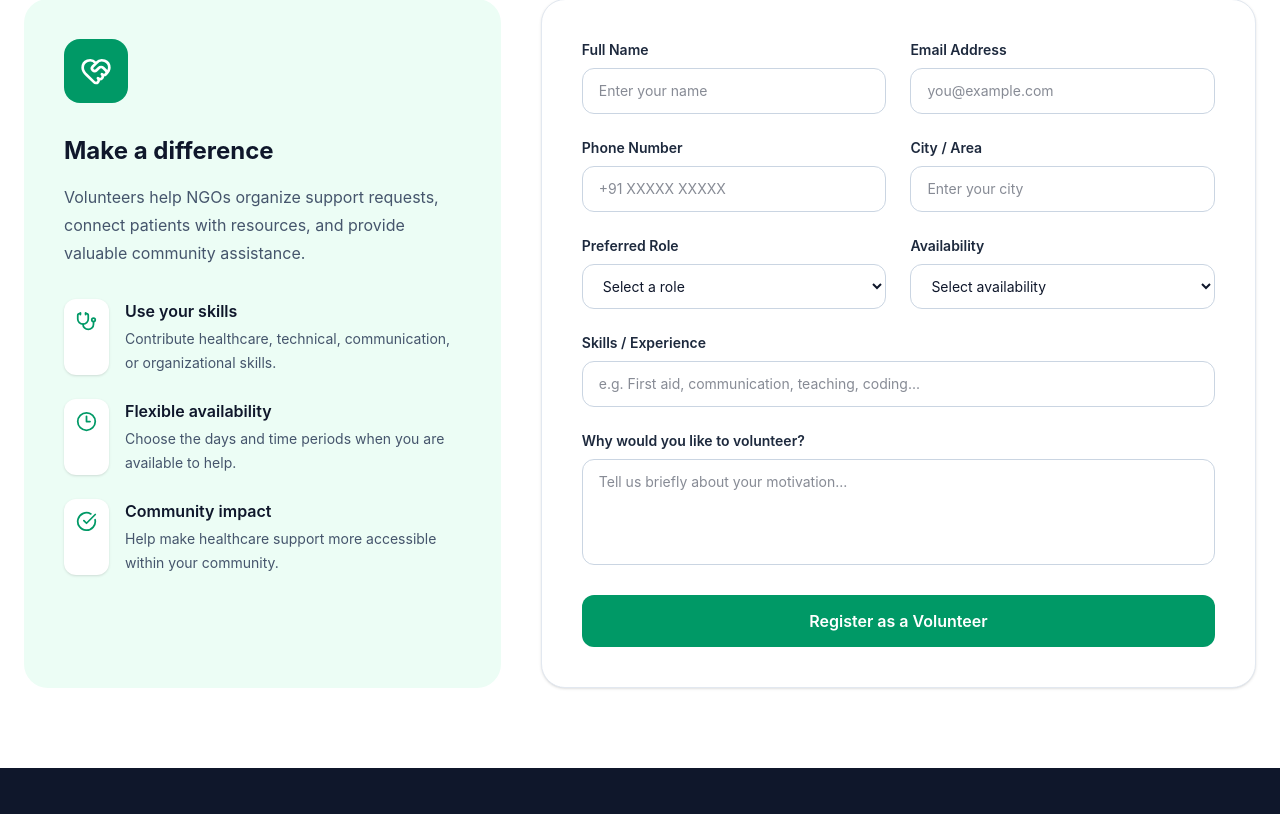
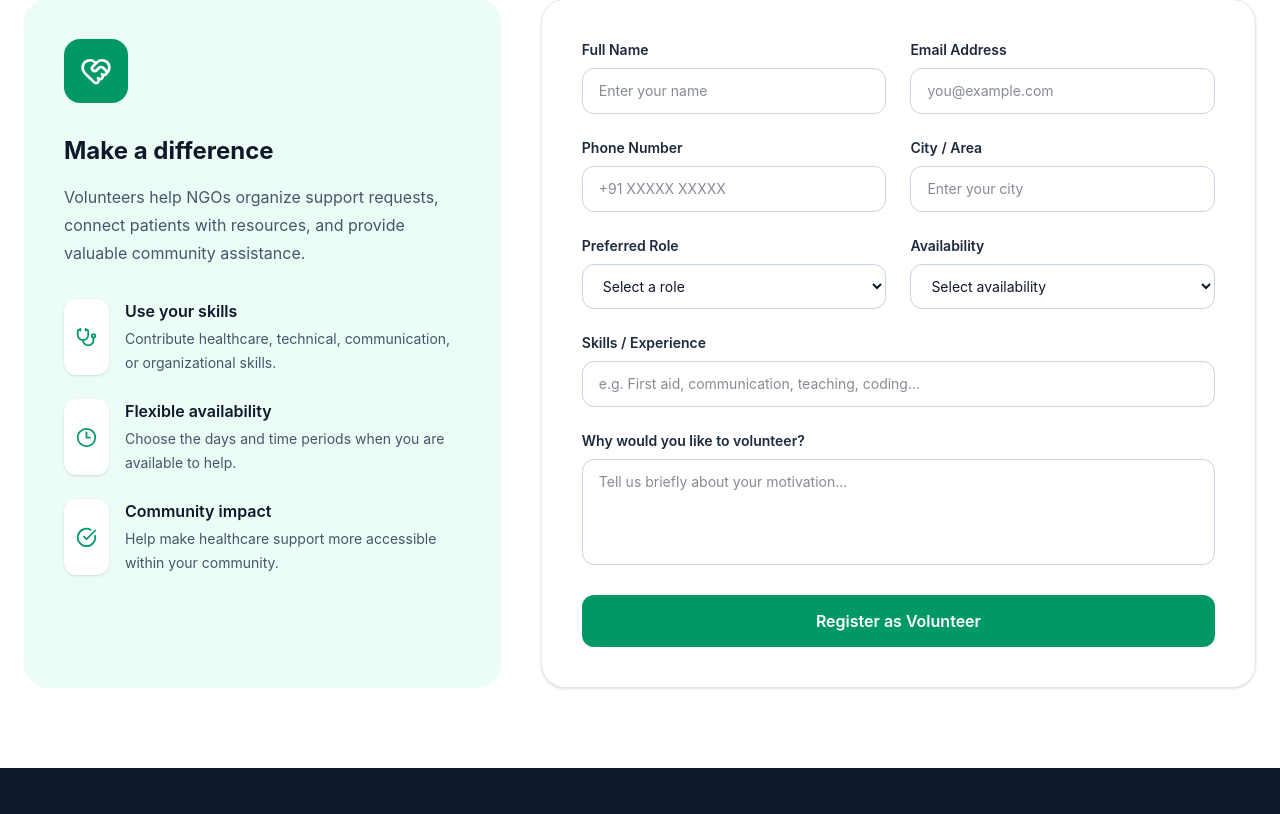
Before and after one commit to Sumituuu777/Care_connect, a React (Vite) app in the folder frontend/: page /volunteer in a window 1280 px wide. Shown: the part 330-1144 px from the top of the page. Built offline with nearby package versions, Linux system fonts and the light colour scheme.

Commit message:
connected volunteer for to backend and fixed ui issue

```diff
--- a/frontend/src/components/VolunteerForm.jsx
+++ b/frontend/src/components/VolunteerForm.jsx
@@ -1,4 +1,5 @@
 import { useState } from "react";
+import { useVolunteer } from "../context/VolunteerContext";
 import {
   CheckCircle,
   HeartHandshake,
@@ -8,10 +9,34 @@ import {
 
 function VolunteerForm() {
   const [submitted, setSubmitted] = useState(false);
+  const {
+    registerVolunteer,
+    loading,
+    error,
+  } = useVolunteer();
 
-  const handleSubmit = (e) => {
+  const handleSubmit = async (e) => {
     e.preventDefault();
-    setSubmitted(true);
+
+    const form = e.target;
+
+    const formData = {
+      name: form.name.value,
+      email: form.email.value,
+      phone: form.phone.value,
+      location: form.location.value,
+      role: form.role.value,
+      availability: form.availability.value,
+      skills: form.skills.value,
+      motivation: form.motivation.value,
+    };
+
+    const result = await registerVolunteer(formData);
+
+    if (result.success) {
+      setSubmitted(true);
+      form.reset();
+    }
   };
 
   return (
@@ -56,8 +81,8 @@ function VolunteerForm() {
             <div className="mt-8 space-y-6">
 
               <div className="flex gap-4">
-                <div className="rounded-xl bg-white p-3 text-emerald-600 shadow-sm">
-                  <Stethoscope size={21} />
+                <div className=" flex justify-center items-center rounded-xl bg-white p-3 text-emerald-600 shadow-sm">
+                  <Stethoscope size={21}/>
                 </div>
 
                 <div>
@@ -73,7 +98,7 @@ function VolunteerForm() {
               </div>
 
               <div className="flex gap-4">
-                <div className="rounded-xl bg-white p-3 text-emerald-600 shadow-sm">
+                <div className="flex justify-center items-center rounded-xl bg-white p-3 text-emerald-600 shadow-sm">
                   <Clock3 size={21} />
                 </div>
 
@@ -90,7 +115,7 @@ function VolunteerForm() {
               </div>
 
               <div className="flex gap-4">
-                <div className="rounded-xl bg-white p-3 text-emerald-600 shadow-sm">
+                <div className="flex justify-center items-center rounded-xl bg-white p-3 text-emerald-600 shadow-sm">
                   <CheckCircle size={21} />
                 </div>
 
@@ -125,6 +150,7 @@ function VolunteerForm() {
 
                 <input
                   type="text"
+                  name="name"
                   required
                   placeholder="Enter your name"
                   className="w-full rounded-xl border border-slate-300 px-4 py-3 text-sm outline-none transition focus:border-emerald-500 focus:ring-2 focus:ring-emerald-100"
@@ -139,6 +165,7 @@ function VolunteerForm() {
 
                 <input
                   type="email"
+                  name="email"
                   required
                   placeholder="you@example.com"
                   className="w-full rounded-xl border border-slate-300 px-4 py-3 text-sm outline-none transition focus:border-emerald-500 focus:ring-2 focus:ring-emerald-100"
@@ -153,6 +180,7 @@ function VolunteerForm() {
 
                 <input
                   type="tel"
+                  name="phone"
                   required
                   placeholder="+91 XXXXX XXXXX"
                   className="w-full rounded-xl border border-slate-300 px-4 py-3 text-sm outline-none transition focus:border-emerald-500 focus:ring-2 focus:ring-emerald-100"
@@ -167,6 +195,7 @@ function VolunteerForm() {
 
                 <input
                   type="text"
+                  name="location"
                   required
                   placeholder="Enter your city"
                   className="w-full rounded-xl border border-slate-300 px-4 py-3 text-sm outline-none transition focus:border-emerald-500 focus:ring-2 focus:ring-emerald-100"
@@ -180,6 +209,7 @@ function VolunteerForm() {
                 </label>
 
                 <select
+                  name="role"
                   required
                   className="w-full rounded-xl border border-slate-300 bg-white px-4 py-3 text-sm outline-none transition focus:border-emerald-500 focus:ring-2 focus:ring-emerald-100"
                 >
@@ -200,6 +230,7 @@ function VolunteerForm() {
                 </label>
 
                 <select
+                  name="availability"
                   required
                   className="w-full rounded-xl border border-slate-300 bg-white px-4 py-3 text-sm outline-none transition focus:border-emerald-500 focus:ring-2 focus:ring-emerald-100"
                 >
@@ -222,6 +253,7 @@ function VolunteerForm() {
 
               <input
                 type="text"
+                name="skills"
                 placeholder="e.g. First aid, communication, teaching, coding..."
                 className="w-full rounded-xl border border-slate-300 px-4 py-3 text-sm outline-none transition focus:border-emerald-500 focus:ring-2 focus:ring-emerald-100"
               />
@@ -234,6 +266,7 @@ function VolunteerForm() {
               </label>
 
               <textarea
+                name="motivation"
                 rows="4"
                 placeholder="Tell us briefly about your motivation..."
                 className="w-full resize-none rounded-xl border border-slate-300 px-4 py-3 text-sm outline-none transition focus:border-emerald-500 focus:ring-2 focus:ring-emerald-100"
@@ -243,10 +276,17 @@ function VolunteerForm() {
             {/* Submit */}
             <button
               type="submit"
-              className="mt-6 w-full rounded-xl bg-emerald-600 py-3.5 font-semibold text-white transition hover:bg-emerald-700"
+              disabled={loading}
+              className="mt-6 w-full rounded-xl bg-emerald-600 py-3.5 font-semibold text-white transition hover:bg-emerald-700 disabled:cursor-not-allowed disabled:opacity-60"
             >
-              Register as a Volunteer
+              {loading ? "Registering..." : "Register as Volunteer"}
             </button>
+
+            {error && (
+              <div className="mt-4 rounded-xl bg-red-50 p-4 text-sm font-medium text-red-600">
+                {error}
+              </div>
+            )}
 
             {/* Success */}
             {submitted && (
```
